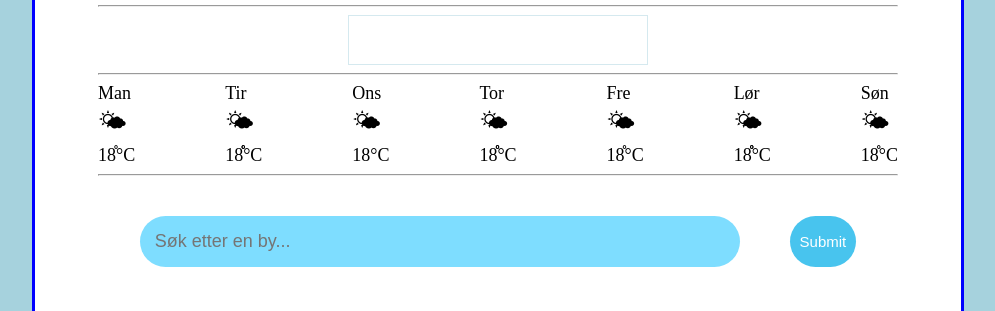
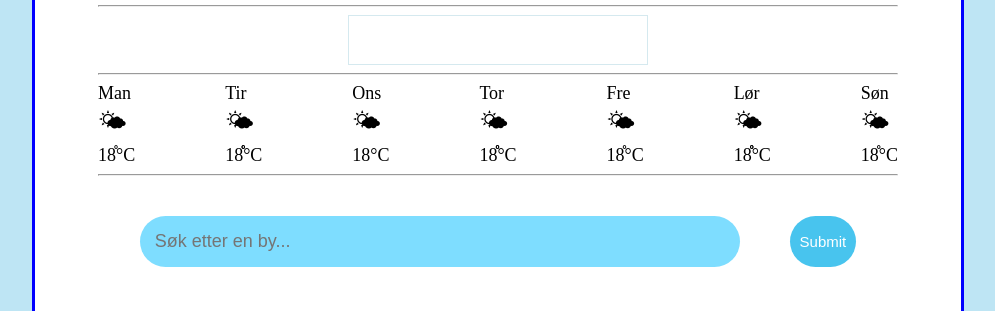
Before and after one commit to stineb89/norsk-vaer-app, a plain HTML site: page index.html in a window 1280 px wide. Shown: the part 237-548 px from the top of the page, without its empty margins (142-1137 px from the left). Drawn offline with Linux system fonts and the light colour scheme; a script that the page names is missing; a web font is replaced by a local one.

Commit message:
Updated style.css

```diff
--- a/src/style.css
+++ b/src/style.css
@@ -1,5 +1,5 @@
 body {
-  background: rgb(166, 210, 221);
+  background: rgb(190, 229, 244);
 }
 .logo {
   display: block;
```
